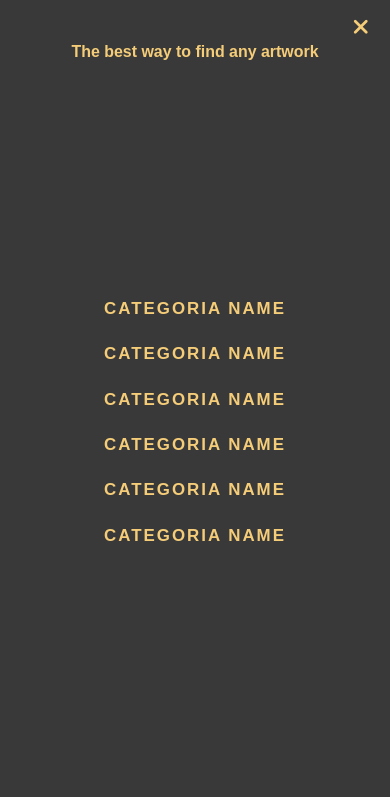
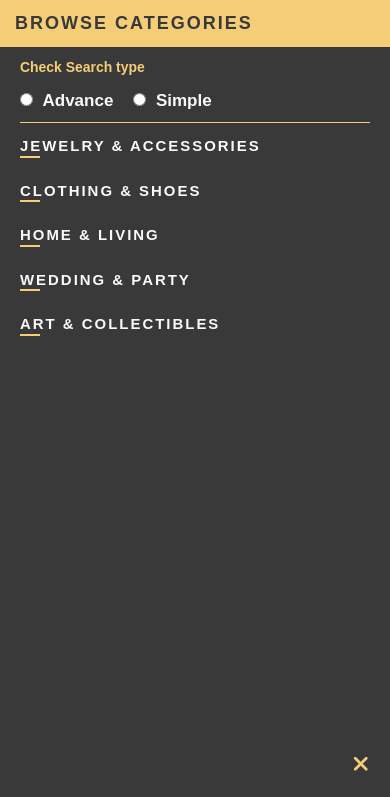
Before and after one commit to TigranSaharian/ArtEthno, a plain HTML site: page index.html in a window 390 px wide. Both pictures are taken after a click on the button 359 px from the left and 23 px from the top of the page. Shown: the top 797 px of the page. Drawn offline with Linux system fonts and the light colour scheme; a web font is replaced by a local one.

Commit message:
burger menu progress

```diff
--- a/css/styles.less
+++ b/css/styles.less
@@ -1,5 +1,5 @@
 /* FONTS */
-@import './fonts/stylesheet.css';
+@import '../fonts/stylesheet.css';
 
 @main_color: #F5CD79;
 @dark_color: #393939;
@@ -557,7 +557,7 @@ label {
             h1 {
                 .font_Sitka;
                 font-weight: 700;
-                letter-spacing: calc(0.5vw + 5px);
+                letter-spacing: calc(0.5vw + 2px);
                 text-transform: uppercase;
                 font-size: calc(0.5vw + 17px);
                 line-height: 0;
@@ -583,15 +583,22 @@ label {
                 }
             }
             ul {
+                width: 100%;
                 margin: 0;
-
+                display: flex;
+                text-align: center;
                 li {
                     display: inline-block;
                     .font_Sitka;
-                    font-size: 15px;
                     letter-spacing: 1px;
                     text-transform: uppercase;
+                    line-height: 1;
                     cursor: pointer;
+                    padding-right: calc(0.8vw + 9px);
+                    a{
+                        font-size: calc(0.4vw + 7px);
+                        color: @dark_color;
+                    }
                 }
             }
         }
@@ -770,10 +777,10 @@ label {
 }
 
 .menu-active{
-    top: 0 !important;
+    left: 0 !important;
 }
 
-.mobile-menu-wrapper{
+.burger-menu-wrapper{
     padding: 0 15px;
     .mobile-drop-menu-contaner{
         background-color: @dark_color;
@@ -781,14 +788,22 @@ label {
         width: 100%;
         height: 100%;
         transition: 0.3s;
-        top: -100%;
+        left: -100%;
         z-index: 10;
-        left: 0;
+        .chosen-categoria{
+            color: @dark_color;
+            background-color: @main_color;
+            padding: 10px 15px;
+            .font_Sitka;
+            font-size: 18px;
+            letter-spacing: 2px;
+            text-transform: uppercase;
+        }
         .close-burger{
             background-color: transparent;
             position: absolute;
             right: 0;
-            top: 15px;
+            bottom: 65px;
             border: none;
             margin-right: 15px;
             i{
@@ -796,38 +811,67 @@ label {
                 color: @main_color;
             }
         }
-        p{
-            text-align: center;
-            color:@main_color;
-            .font_Sitka;
-            font-size: calc(0.5vw + 14px);
-            padding: 40px 0;
-        }
         aside{
-            position: absolute;
-            top: 50%;
-            left: 50%;
             width: 100%;
-            transform: translate(-50%, -50%);
-            text-align: center;
+            text-align: left;
+            padding: 0 20px;
+            .search-type-tytle{
+                text-align: left;
+                color:@main_color;
+                .font_Sitka;
+                font-size: calc(0.5vw + 12px);
+                padding: 10px 0;
+            }
             ul{
                 list-style: none;
                 li{
                     padding: 10px 0;
+                    position: relative;
                     a{
                         text-decoration: none;
-                        color: @main_color;
+                        color: @light_color;
                         .font_Sitka;
-                        font-size:  calc(1vw + 13px);
+                        font-size:  calc(0.5vw + 13px);
                         text-transform: uppercase;
                         letter-spacing: 2px;
                     }
+                    &::after{
+                        content: '';
+                        position: absolute;
+                        width: 20px;
+                        bottom: 10px;
+                        left: 0px;
+                        height: 2px;
+                        background-color: @main_color;
+                    }
+                }
+            }
+            .check-search-type{
+                display: flex;
+                position: relative;
+                div{
+                    margin-bottom: 10px;
+                    label{
+                        color: @light_color;
+                    }
+                    &:first-child{
+                        margin-right: 15px;
+                    }
+                }
+                &::after{
+                    content: '';
+                    position: absolute;
+                    width: 100%;
+                    height: 1px;
+                    left: 0;
+                    bottom: 0;
+                    background-color: @main_color;
                 }
             }
         }
         section{
             position: absolute;
-            top: 50%;
+            top: 40%;
             left: 50%;
             width: 100%;
             padding: 0 15px;
@@ -1172,9 +1216,7 @@ label {
         display: none;
     }
 
-    .icon-wrapper {
-        display: none;
-    }
+
 
     .close-search {
         display: none;
@@ -1214,12 +1256,18 @@ label {
             }
         }
     }
+    .burger{
+        display: none;
+    }
 }
 
 // Large devices (desktops, 992px and up)
 @media (min-width: 992px) {
     .btn-right {
         text-align: right;
+    }
+    .icon-wrapper {
+        display: none;
     }
 }
 
@@ -1230,30 +1278,8 @@ label {
 @media (max-width: 575.98px) {}
 
 // Small devices (landscape phones, less than 768px)
-@media (max-width: 767.98px) {
+@media (max-width: 991.98px ) {
     .iner_content {
-        .search-box {
-            .search {
-                input {
-                    width: 0px;
-                    visibility: hidden;
-
-                    &::placeholder {
-                        opacity: 0;
-                    }
-                }
-
-                .search-item {
-                    background-color: @main_color;
-                    left: 0;
-
-                    i {
-                        color: @dark_color;
-                    }
-                }
-            }
-        }
-
         .close-search {
             right: 20px;
             display: none;
@@ -1324,7 +1350,7 @@ label {
             }
             .mobile-search-wrapper {
                 position: absolute;
-                left: 65px;
+                left: calc(3vw + 50px);
                 width: 100%;
 
                 .search-input {
@@ -1348,10 +1374,16 @@ label {
         visibility: visible !important;
         width: calc(100% - 130px) !important;
     }
+    .burger{
+        display: block;
+    }
+    .navbar-menu{
+        display: none;
+    }
 }
 
 // Medium devices (tablets, less than 992px)
-@media (max-width: 991.98px) {
+@media (max-width: 767.98px) {
     .about-us-wrapper {
         text-align: center;
 
--- a/index.html
+++ b/index.html
@@ -15,22 +15,32 @@
 </head>
 
 <body>
-    <div id="mobile-menu" class="mobile-menu-wrapper">
+    <div id="burger-menu" class="burger-menu-wrapper">
         <div class="mobile-drop-menu-contaner">
-            <div id="burger-menu">
+            <div>
+                <p class="chosen-categoria">Browse Categories</p>
                 <button id="close-burger" class="close-burger"><i class="fas fa-times"></i></button>
-                <p>The best way to find any artwork</p>
                 <aside>
+                    <p class="search-type-tytle">Check Search type</p>
+                    <div class="check-search-type">
+                        <div class="advance">
+                            <input type="radio" name="search-type">
+                            <label for="search-type">Advance</label>
+                        </div>
+                        <div class="simple">
+                            <input type="radio" name="search-type">
+                            <label for="search-type">Simple</label>
+                        </div>
+                    </div>
                     <ul>
-                        <li class="burger-sub-categoria"><a href="#">Categoria name</a></li>
-                        <li class="burger-sub-categoria"><a href="#">Categoria name</a></li>
-                        <li class="burger-sub-categoria"><a href="#">Categoria name</a></li>
-                        <li class="burger-sub-categoria"><a href="#">Categoria name</a></li>
-                        <li class="burger-sub-categoria"><a href="#">Categoria name</a></li>
-                        <li class="burger-sub-categoria"><a href="#">Categoria name</a></li>
+                        <li class="burger-sub-categoria"><a href="#">Jewelry & Accessories</a></li>
+                        <li class="burger-sub-categoria"><a href="#">Clothing & Shoes</a></li>
+                        <li class="burger-sub-categoria"><a href="#">Home & Living</a></li>
+                        <li class="burger-sub-categoria"><a href="#">Wedding & Party</a></li>
+                        <li class="burger-sub-categoria"><a href="#">Art & Collectibles</a></li>
                     </ul>
                 </aside>
-                <!-- <section>
+                <!-- <section id="">
                     <div class="drop-menu-second-filter">
                         <div class="dark-dropdown">
                             <div class="dropdown">
@@ -278,22 +288,22 @@
             </div>
             <div class="categories">
                 <button class="burger" id="burger"><i class="fas fa-bars"></i></button>
-                <div class="collapse navbar-collapse" id="navbarNav">
-                    <ul class="navbar-nav">
-                        <li class="nav-item categoria_name">
-                            <a class="nav-link" href="#">Categoria</a>
+                <div class="navbar-menu" id="navbarNav">
+                    <ul>
+                        <li class="categoria_name">
+                            <a href="#">Jewelry & Accessories</a>
                         </li>
-                        <li class="nav-item categoria_name">
-                            <a class="nav-link" href="#">Categoria</a>
+                        <li class="categoria_name">
+                            <a href="#">Clothing & Shoes</a>
                         </li>
-                        <li class="nav-item categoria_name">
-                            <a class="nav-link" href="#">Categoria</a>
+                        <li class="categoria_name">
+                            <a href="#">Home & Living</a>
                         </li>
-                        <li class="nav-item categoria_name">
-                            <a class="nav-link" href="#">Categoria</a>
+                        <li class="categoria_name">
+                            <a href="#">Wedding & Party</a>
                         </li>
-                        <li class="nav-item categoria_name">
-                            <a class="nav-link" href="#">Categoria</a>
+                        <li class="categoria_name">
+                            <a href="#">Art & Collectibles</a>
                         </li>
                     </ul>
                 </div>
--- a/js/main.js
+++ b/js/main.js
@@ -31,6 +31,7 @@ $(function(){
         $('#close-mobile-search').css('right','30px');
         mobile_menu_item.css('visibility', 'hidden');
     });
+
     $('#close-mobile-search').click(function(){
         $('#mobile-search-input').removeClass('mobile-search-active');
         $('#close-mobile-search').css('right','-50%');
@@ -38,10 +39,10 @@ $(function(){
     });
 
     $('#burger').click(function(){
-        $("#mobile-menu").find(".mobile-drop-menu-contaner").toggleClass("menu-active");
+        $("#burger-menu").find(".mobile-drop-menu-contaner").toggleClass("menu-active");
     });
 
     $("#close-burger").click(function(){
-        $(this).closest("#mobile-menu").find(".mobile-drop-menu-contaner").removeClass("menu-active");
+        $(this).closest("#burger-menu").find(".mobile-drop-menu-contaner").removeClass("menu-active");
     })
 });
```
Also changed, not shown: css/styles.css.
